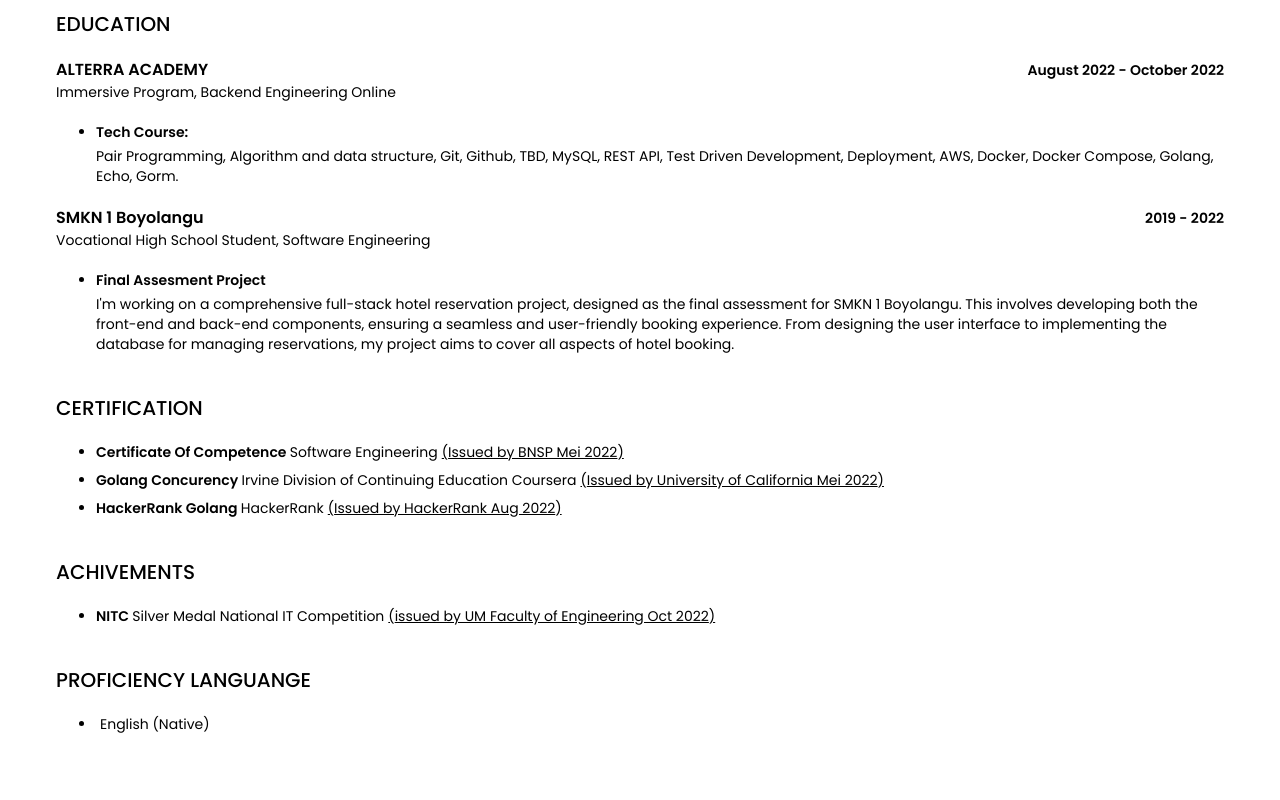
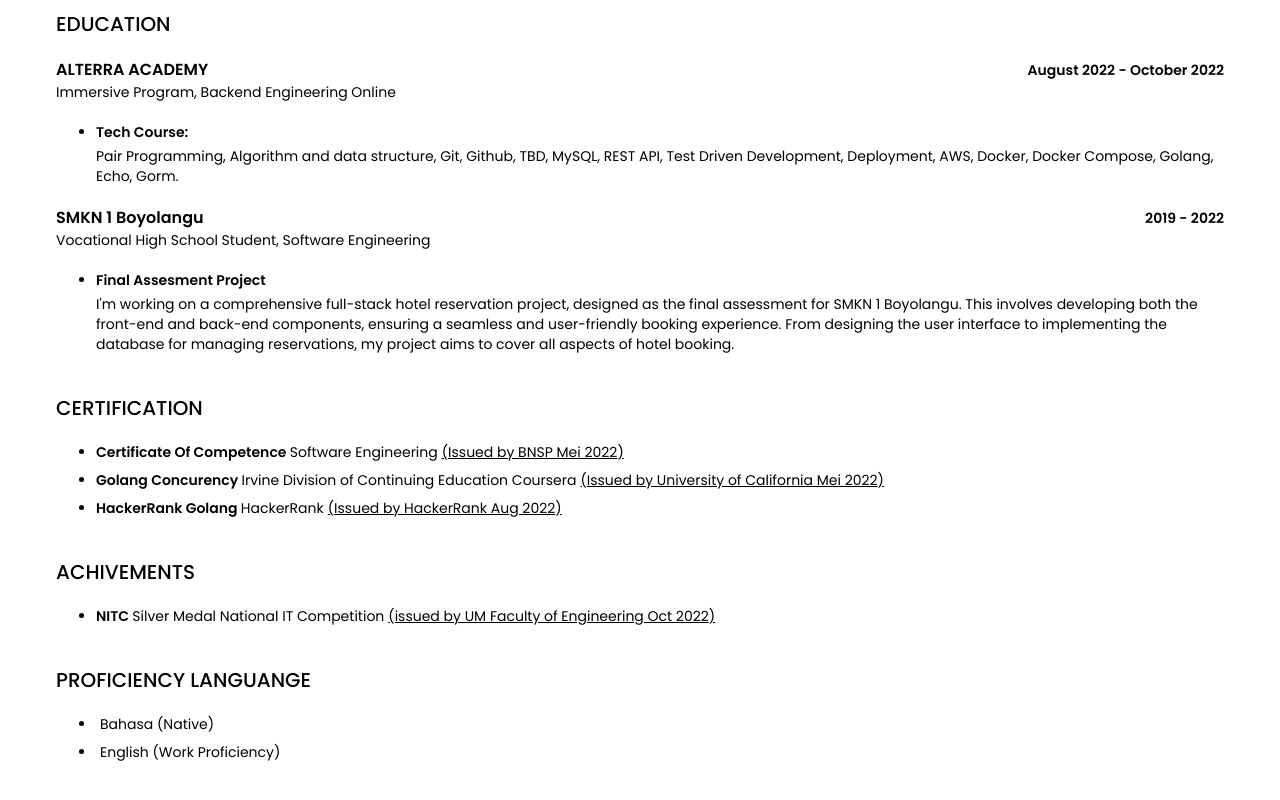
Before and after one commit to vizucode/online-resume, a Next.js app: page / in a window 1280 px wide. Shown: the part 1642-2442 px from the top of the page. Built offline with nearby package versions, Linux system fonts and the light colour scheme.

Commit message:
Update data.js

```diff
--- a/data/data.js
+++ b/data/data.js
@@ -170,7 +170,11 @@ export const achivements = [
 
 export const languages = [
     {
-        value: "English (Native)",
+        value: "Bahasa (Native)",
+        link_languange: ""
+    },
+    {
+        value: "English (Work Proficiency)",
         link_languange: ""
     }
 ]
```
